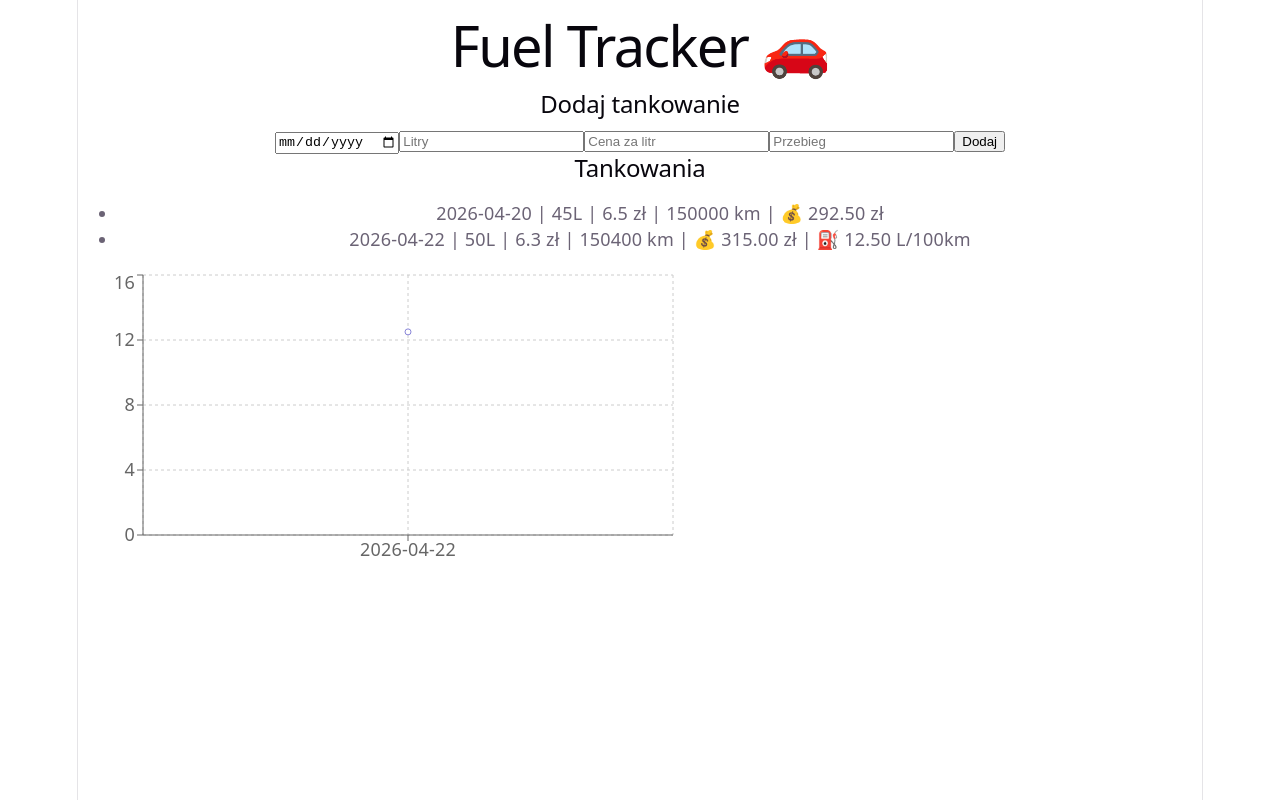
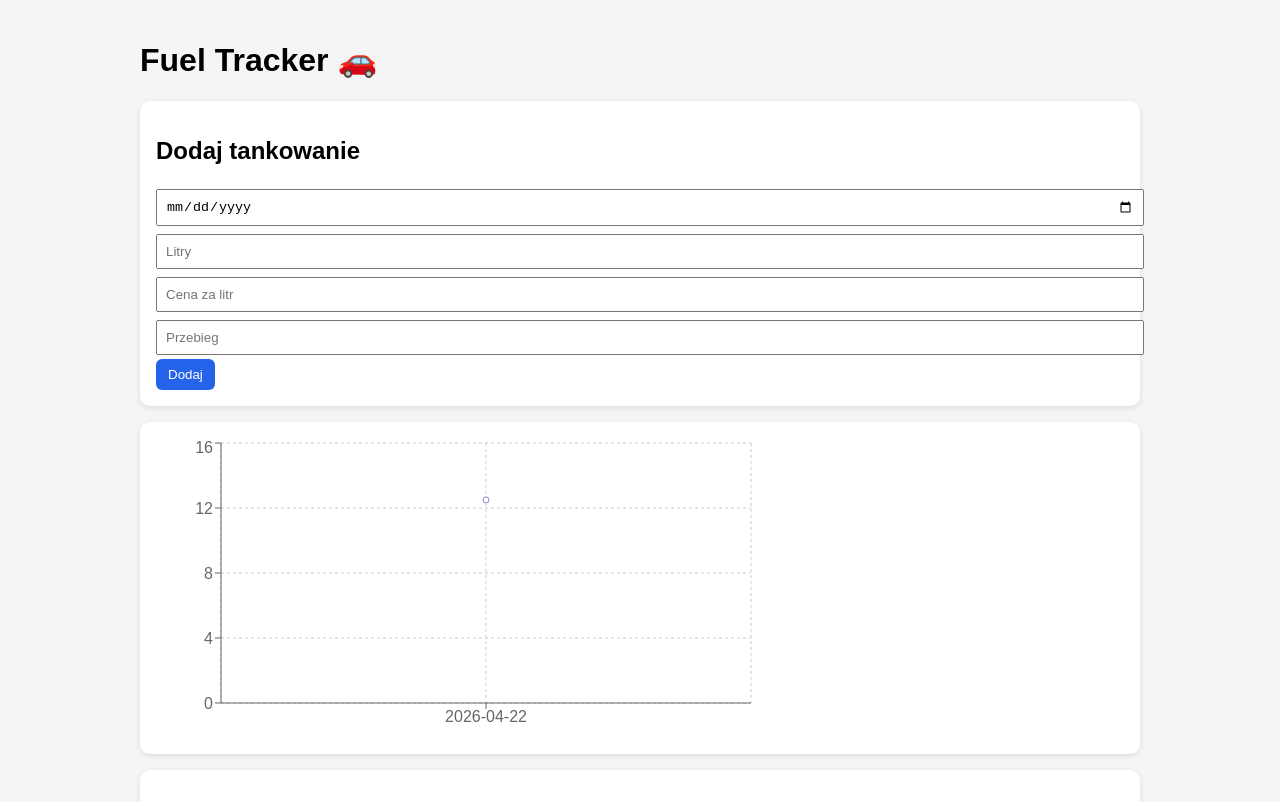
Before and after one commit to szymsad/react_beg, a React (Vite) app in the folder fuel-tracker/: page / in a window 1280 px wide. Shown: the top 802 px of the page. Built offline with nearby package versions, Linux system fonts and the light colour scheme.

Commit message:
refaktoryzcaj css

```diff
--- a/fuel-tracker/src/App.tsx
+++ b/fuel-tracker/src/App.tsx
@@ -9,20 +9,27 @@ function App() {
   const [entries, setEntries] = useState<FuelEntry[]>(mockFuelData)
 
   function handleAddEntry(entry: FuelEntry) {
-  setEntries([...entries, entry])
-}
+    setEntries([...entries, entry])
+  }
+
   return (
-    <div>
+    <div className="container">
       <h1>Fuel Tracker 🚗</h1>
 
-      <FuelForm onAdd={handleAddEntry} />
+      <div className="card">
+        <FuelForm onAdd={handleAddEntry} />
+      </div>
 
-      <FuelList entries={entries} />
-      <FuelChart entries={entries} />
+      <div className="card">
+        <FuelChart entries={entries} />
+      </div>
+
+      <div className="card">
+        <FuelList entries={entries} />
+      </div>
     </div>
   )
 }
 
 
-
 export default App
--- a/fuel-tracker/src/index.css
+++ b/fuel-tracker/src/index.css
@@ -1,111 +1,38 @@
-:root {
-  --text: #6b6375;
-  --text-h: #08060d;
-  --bg: #fff;
-  --border: #e5e4e7;
-  --code-bg: #f4f3ec;
-  --accent: #aa3bff;
-  --accent-bg: rgba(170, 59, 255, 0.1);
-  --accent-border: rgba(170, 59, 255, 0.5);
-  --social-bg: rgba(244, 243, 236, 0.5);
-  --shadow:
-    rgba(0, 0, 0, 0.1) 0 10px 15px -3px, rgba(0, 0, 0, 0.05) 0 4px 6px -2px;
-
-  --sans: system-ui, 'Segoe UI', Roboto, sans-serif;
-  --heading: system-ui, 'Segoe UI', Roboto, sans-serif;
-  --mono: ui-monospace, Consolas, monospace;
-
-  font: 18px/145% var(--sans);
-  letter-spacing: 0.18px;
-  color-scheme: light dark;
-  color: var(--text);
-  background: var(--bg);
-  font-synthesis: none;
-  text-rendering: optimizeLegibility;
-  -webkit-font-smoothing: antialiased;
-  -moz-osx-font-smoothing: grayscale;
-
-  @media (max-width: 1024px) {
-    font-size: 16px;
-  }
+body {
+  margin: 0;
+  font-family: Arial, sans-serif;
+  background: #f5f5f5;
 }
 
-@media (prefers-color-scheme: dark) {
-  :root {
-    --text: #9ca3af;
-    --text-h: #f3f4f6;
-    --bg: #16171d;
-    --border: #2e303a;
-    --code-bg: #1f2028;
-    --accent: #c084fc;
-    --accent-bg: rgba(192, 132, 252, 0.15);
-    --accent-border: rgba(192, 132, 252, 0.5);
-    --social-bg: rgba(47, 48, 58, 0.5);
-    --shadow:
-      rgba(0, 0, 0, 0.4) 0 10px 15px -3px, rgba(0, 0, 0, 0.25) 0 4px 6px -2px;
-  }
-
-  #social .button-icon {
-    filter: invert(1) brightness(2);
-  }
+.container {
+  max-width: 1000px;
+  margin: 0 auto;
+  padding: 20px;
 }
 
-#root {
-  width: 1126px;
-  max-width: 100%;
-  margin: 0 auto;
-  text-align: center;
-  border-inline: 1px solid var(--border);
-  min-height: 100svh;
-  display: flex;
-  flex-direction: column;
-  box-sizing: border-box;
+.card {
+  background: white;
+  padding: 16px;
+  border-radius: 10px;
+  margin-bottom: 16px;
+  box-shadow: 0 2px 6px rgba(0, 0, 0, 0.1);
 }
 
-body {
-  margin: 0;
+button {
+  padding: 8px 12px;
+  border: none;
+  border-radius: 6px;
+  cursor: pointer;
+  background: #2563eb;
+  color: white;
 }
 
-h1,
-h2 {
-  font-family: var(--heading);
-  font-weight: 500;
-  color: var(--text-h);
+button:hover {
+  background: #1e4ed8;
 }
 
-h1 {
-  font-size: 56px;
-  letter-spacing: -1.68px;
-  margin: 32px 0;
-  @media (max-width: 1024px) {
-    font-size: 36px;
-    margin: 20px 0;
-  }
+input {
+  padding: 8px;
+  margin: 4px 0;
+  width: 100%;
 }
-h2 {
-  font-size: 24px;
-  line-height: 118%;
-  letter-spacing: -0.24px;
-  margin: 0 0 8px;
-  @media (max-width: 1024px) {
-    font-size: 20px;
-  }
-}
-p {
-  margin: 0;
-}
-
-code,
-.counter {
-  font-family: var(--mono);
-  display: inline-flex;
-  border-radius: 4px;
-  color: var(--text-h);
-}
-
-code {
-  font-size: 15px;
-  line-height: 135%;
-  padding: 4px 8px;
-  background: var(--code-bg);
-}
```
Also changed, not shown: 1 other file (tests, documents, lock files or other folders).
